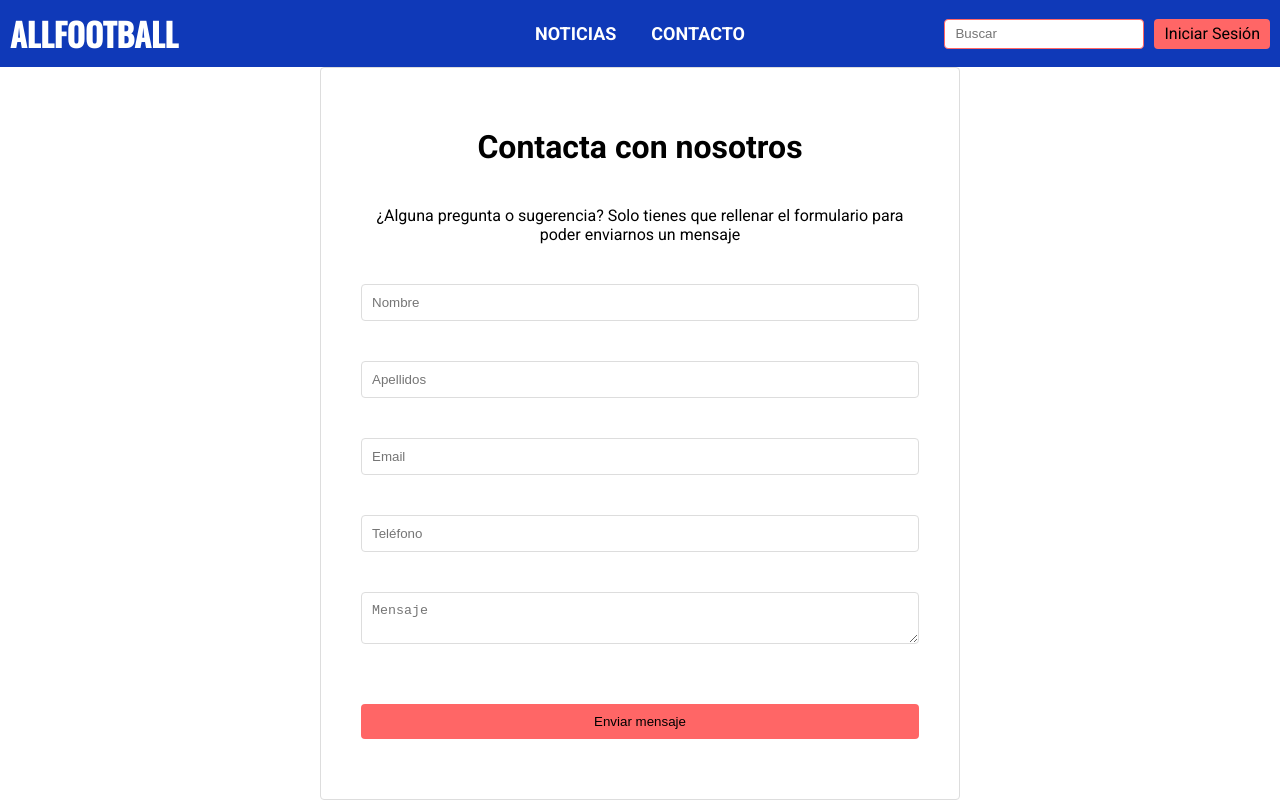
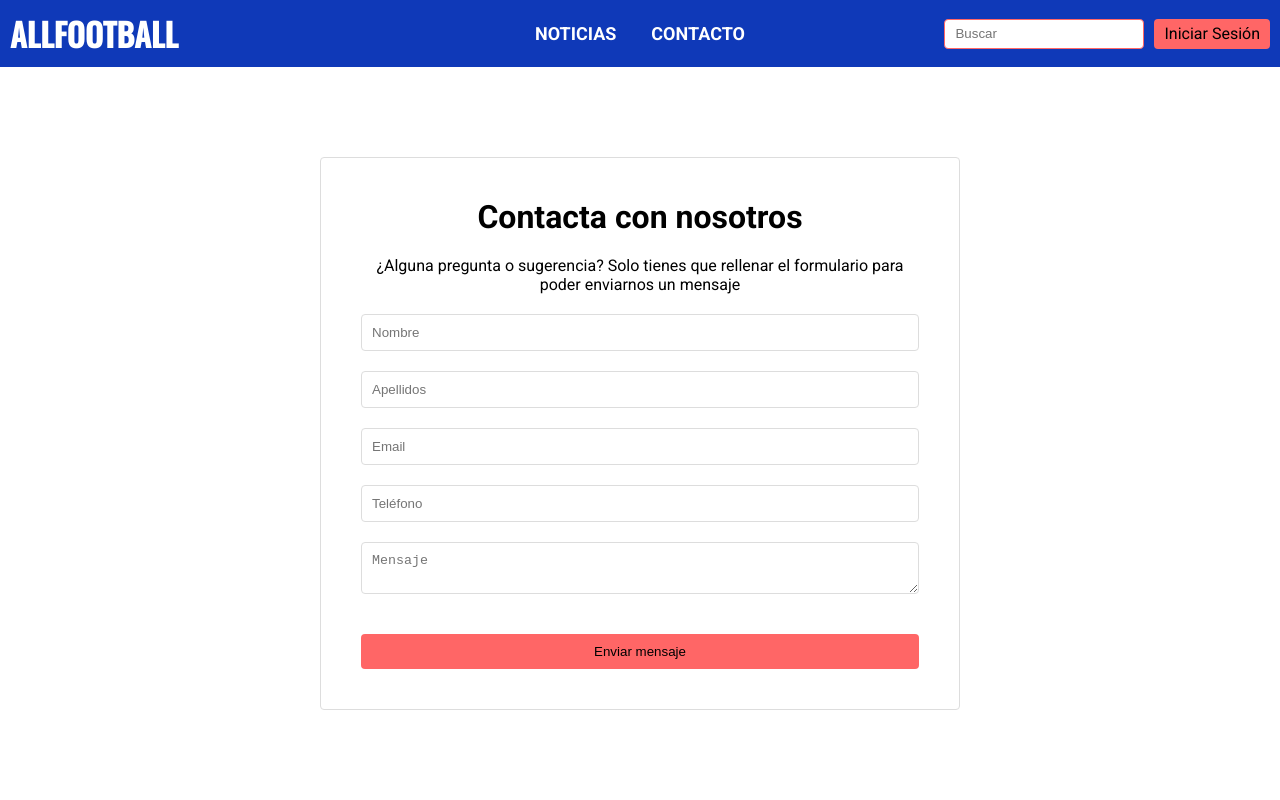
Before and after one commit to GachaDev/AllFootball, a React (Vite) app: page /contacto in a window 1280 px wide. Built offline with nearby package versions, Linux system fonts and the light colour scheme.

Commit message:
Some fixes

```diff
--- a/src/pages/contacto/Contact.css
+++ b/src/pages/contacto/Contact.css
@@ -8,10 +8,10 @@
 .contact form {
 	display: flex;
 	flex-direction: column;
-	gap: 40px;
+	gap: 20px;
 	width: 50%;
 	border: 1px solid #dddddd;
-	padding: 60px 40px;
+	padding: 40px;
 	border-radius: 4px;
 }
 
@@ -58,6 +58,12 @@
 	opacity: 0.9;
 }
 
+@media screen and (max-height: 700px) {
+	.contact form {
+		border: none;
+	}
+}
+
 @media screen and (max-width: 1000px) {
 	.contact form {
 		width: 100%;
--- a/src/pages/login/Login.css
+++ b/src/pages/login/Login.css
@@ -9,10 +9,10 @@
 .login form {
 	display: flex;
 	flex-direction: column;
-	gap: 40px;
+	gap: 20px;
 	width: 50%;
 	border: 1px solid var(--color-border);
-	padding: 60px 40px;
+	padding: 40px;
 	border-radius: 4px;
 }
 
```
Also changed, not shown: 1 other file (tests, documents, lock files or other folders).
